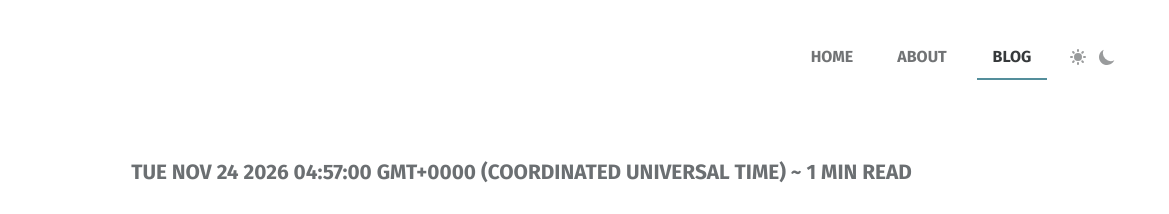
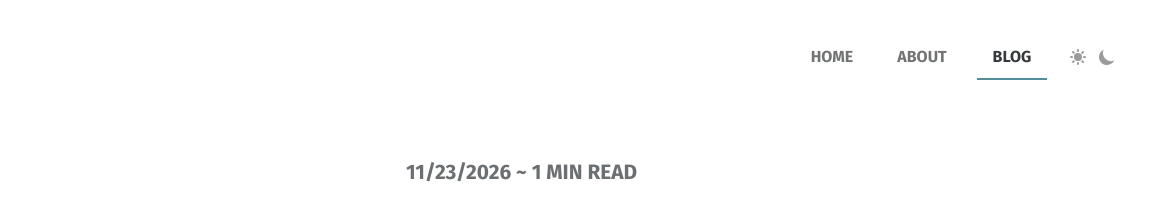
Before and after one commit to bryanhohs/www.hohs.us, an Astro site: page /blog/hello-world in a window 1280 px wide. Shown: the top 214 px of the page, 111-1280 px from the left. Built offline with nearby package versions, Linux system fonts and the light colour scheme; Astro itself is replaced by a stand-in of ours; some packages are replaced by stand-ins of ours.

Commit message:
Update package versions and add formatPublishDate utility for consistent date formatting in blog posts

```diff
--- a/package.json
+++ b/package.json
@@ -19,7 +19,8 @@
     "reading-time": "^1.5.0",
     "rehype-external-links": "^3.0.0",
     "remark-gfm": "^4.0.1",
-    "remark-smartypants": "^2.1.0"
+    "remark-smartypants": "^2.1.0",
+    "svelte": "^5.59.1"
   },
   "allowScripts": {
     "esbuild@0.28.1": true
--- a/src/pages/blog/[slug].astro
+++ b/src/pages/blog/[slug].astro
@@ -2,6 +2,7 @@
 import { getCollection, render } from 'astro:content'
 import readingTime from 'reading-time'
 import BaseLayout from '../../layouts/BaseLayout.astro';
+import { formatPublishDate } from '../../utils/formatPublishDate';
 
 export async function getStaticPaths() {
 	const posts = await getCollection('posts')
@@ -13,6 +14,7 @@ export async function getStaticPaths() {
 
 const { post } = Astro.props
 const { title, slug, description, publishDate } = post.data;
+const formattedPublishDate = formatPublishDate(publishDate);
 const readingTimeEstimate = readingTime(post.body).text
 const permalink = `${Astro.site.href}blog/${slug}`;
 const { Content } = await render(post)
@@ -20,7 +22,7 @@ const { Content } = await render(post)
 
 <BaseLayout title={title} description={description} permalink={permalink} current="blog">
   <header>
-    <p>{publishDate} ~ {readingTimeEstimate}</p>
+    <p>{formattedPublishDate} ~ {readingTimeEstimate}</p>
     <h1>{title}</h1>
   </header>
   <div class="container">
--- a/src/pages/blog/index.astro
+++ b/src/pages/blog/index.astro
@@ -1,6 +1,7 @@
 ---
 import { getCollection } from 'astro:content'
 import BaseLayout from '../../layouts/BaseLayout.astro';
+import { formatPublishDate } from '../../utils/formatPublishDate';
 
 const title = 'Blog';
 const description = 'Latest articles.';
@@ -15,6 +16,7 @@ allPosts = allPosts.sort((a, b) => new Date(b.data.publishDate).valueOf() - new
     <h1>Blog</h1>
     {allPosts.map((post, index) => {
       const href = `/blog/${post.data.slug}`;
+      const publishDate = formatPublishDate(post.data.publishDate);
       return (
         <div>
           { index !== 0 && <hr /> }
@@ -24,7 +26,7 @@ allPosts = allPosts.sort((a, b) => new Date(b.data.publishDate).valueOf() - new
             </h2>
             <p>{post.data.description}</p>
             <div class="post-item-footer">
-              <span class="post-item-date">— {post.data.publishDate}</span>
+              <span class="post-item-date">— {publishDate}</span>
             </div>
           </div>
         </div>
--- /dev/null
+++ b/src/utils/formatPublishDate.ts
@@ -0,0 +1,10 @@
+export function formatPublishDate(publishDate: Date | string): string {
+  const formattedDate = new Intl.DateTimeFormat('en-US', {
+    month: '2-digit',
+    day: '2-digit',
+    year: 'numeric',
+    timeZone: 'America/Chicago',
+  }).format(new Date(publishDate));
+
+  return formattedDate;
+}
```
Also changed, not shown: 1 other file.
